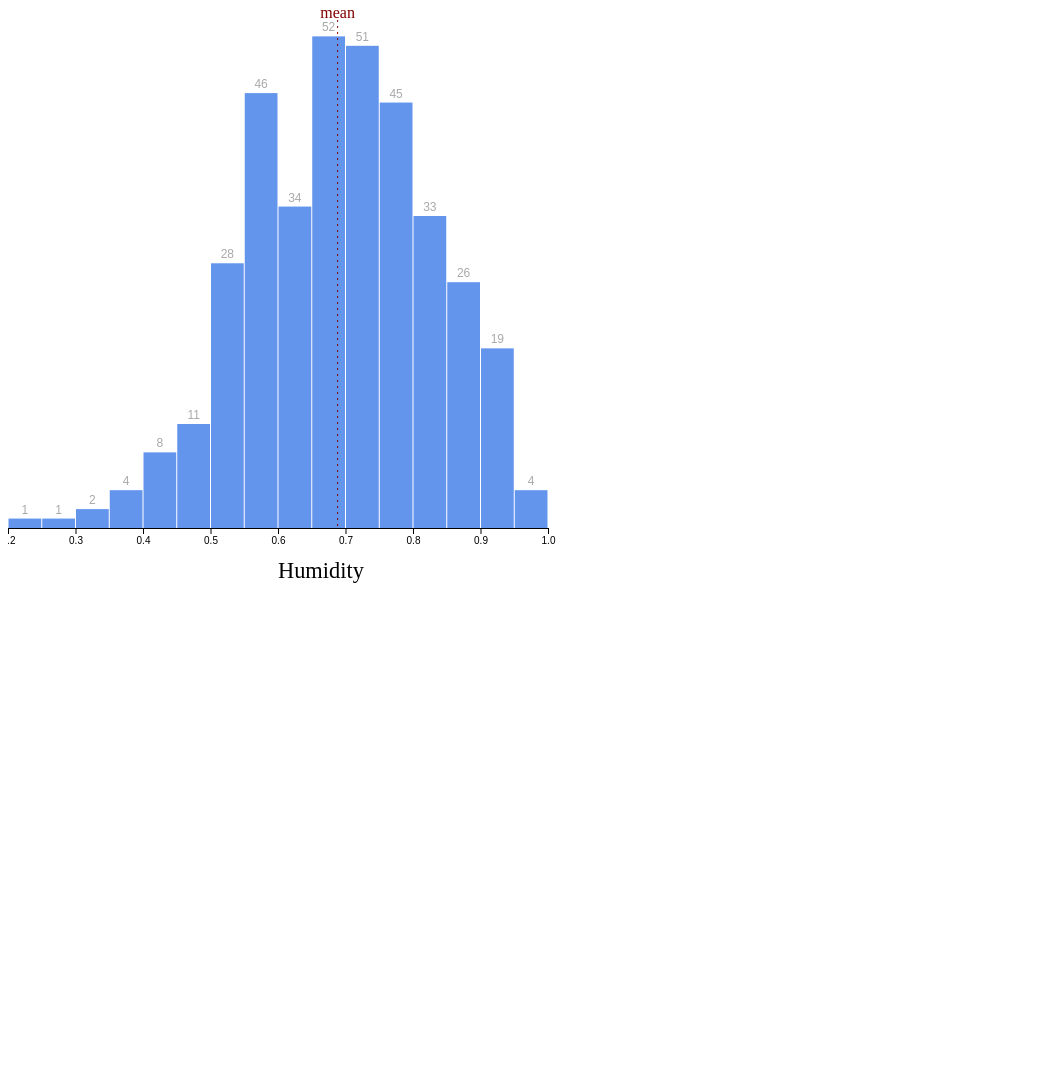
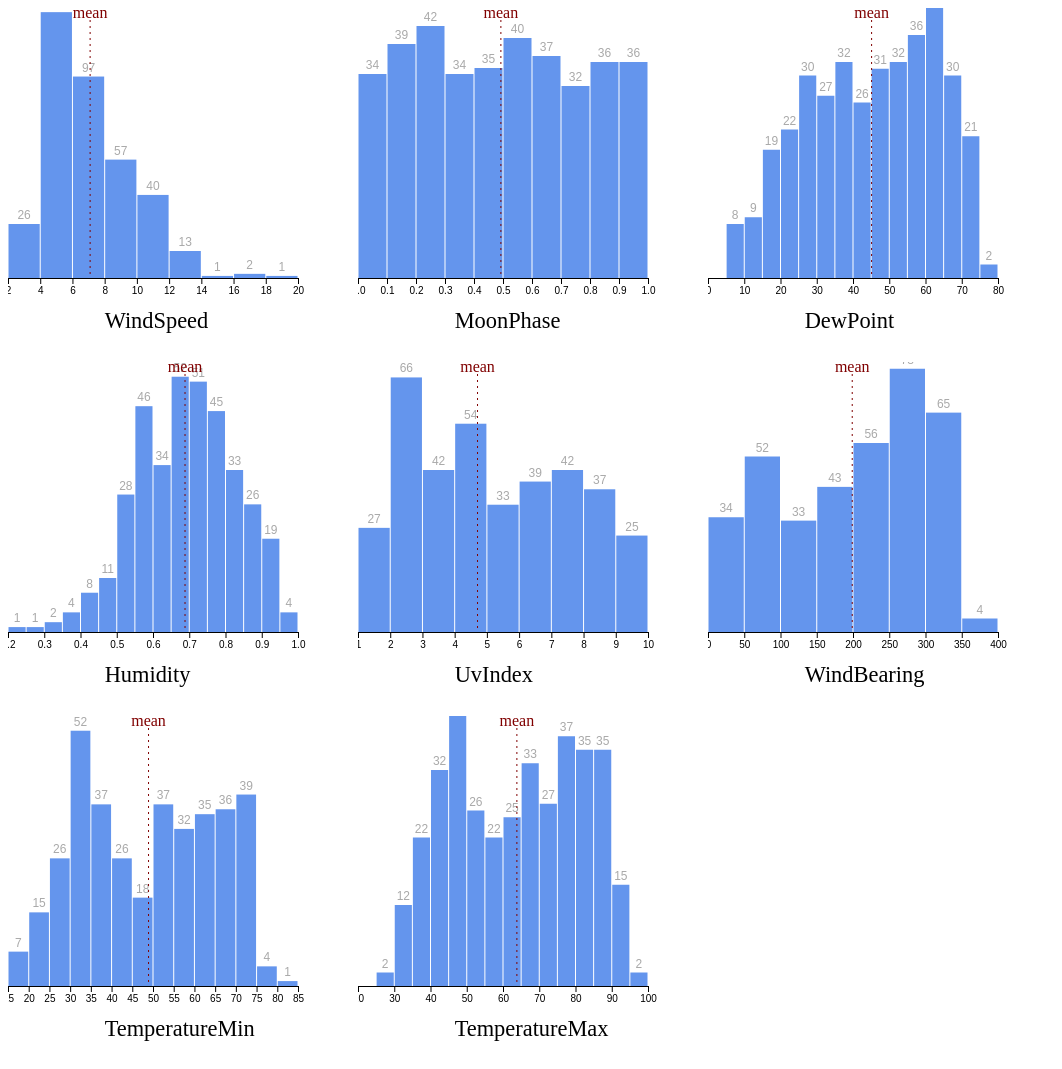
Before and after one commit to raulmenezes/data-visualization-with-D3, a plain HTML site: page bar-chart/index.html in a window 1280 px wide. Shown: the whole page, without its empty margins (0-1062 px from the left). Before the commit the page ends 800 px from the top, so only its background shows below. Drawn offline with Linux system fonts and the light colour scheme.

Commit message:
03-bar-chart - Generalize histogram drawing function to be able to create a chart for any weather metric

```diff
--- a/bar-chart/index.html
+++ b/bar-chart/index.html
@@ -6,6 +6,7 @@
     <body>
         <div id="wrapper"></div>
         <script src="./../../d3.v5.js"></script>
-        <script src="./bar-chart.js"></script>
+        <!-- <script src="./bar-chart.js"></script> -->
+        <script src="./multiple_bar-charts.js"></script>
     </body>
 </html>
--- /dev/null
+++ b/bar-chart/multiple_bar-charts.js
@@ -0,0 +1,134 @@
+async function drawBarChart() {
+  const dataset = await d3.json('../my_weather_data.json')
+  console.log(dataset);
+
+  const width = 350;
+  let dimensions = {
+    width: width,
+    height: width,
+    margin: {
+      top: 30,
+      right: 10,
+      bottom: 50,
+      left: 50,
+    },
+  }
+
+  dimensions.boundedWidth = dimensions.width - dimensions.margin.left - dimensions.margin.right;
+  dimensions.boundedHeight = dimensions.height - dimensions.margin.top - dimensions.margin.bottom;
+
+  const drawHistogram = (metric) => {
+    const metricAccessor = d => d[metric];
+    const yAccessor = d => d.length
+
+    const wrapper = d3.select('#wrapper')
+      .append('svg')
+      .attr('width', dimensions.width)
+      .attr('height', dimensions.height)
+
+    const bounds = wrapper
+      .append('g')
+      .style(
+        'translate',
+        `translate(
+            ${dimensions.margin.left}px,
+            ${dimensions.margin.top}px
+        )`
+      );
+
+    const xScale = d3.scaleLinear()
+      .domain(d3.extent(dataset, metricAccessor))
+      .range([0, dimensions.boundedWidth])
+      .nice();
+
+    const binGenerator = d3.histogram()
+      .domain(xScale.domain())
+      .value(metricAccessor)
+      .thresholds(12);
+    // .thresholds([0, 0.2, 0.4, 0.6, 0.8, 1]);
+
+    const bins = binGenerator(dataset);
+
+    console.log(bins)
+    const yScale = d3.scaleLinear()
+      .domain([0, d3.max(bins, yAccessor)])
+      .range([dimensions.boundedHeight, 0])
+      .nice()
+
+    const binsGroup = bounds.append('g');
+
+    // Create one new <g> element for each bin.
+    // We’re going to place our bars within this group.
+    const binGroups = binsGroup.selectAll('g')
+      .data(bins)
+      .enter().append("g")
+
+    const barPadding = 1
+
+    const binRects = binGroups.append('rect')
+      .attr('x', d => xScale(d.x0) + barPadding / 2)
+      .attr('y', d => yScale(yAccessor(d)))
+      .attr('width', d => d3.max([
+        0,
+        xScale(d.x1) - xScale(d.x0) - barPadding
+      ]))
+      .attr('height', d => dimensions.boundedHeight - yScale(yAccessor(d)))
+      .attr("fill", "cornflowerblue")
+
+    const binText = binGroups.filter(yAccessor)
+      .append('text')
+      .attr("x", d => xScale(d.x0) + (xScale(d.x1) - xScale(d.x0)) / 2)
+      .attr("y", d => yScale(yAccessor(d)) - 5)
+      .text(yAccessor)
+      .style("text-anchor", "middle")
+      .attr("fill", "darkgrey")
+      .style("font-size", "12px")
+      .style("font-family", "sans-serif")
+
+    const mean = d3.mean(dataset, metricAccessor)
+
+    const meanLine = bounds.append('line')
+      .attr("x1", xScale(mean))
+      .attr("x2", xScale(mean))
+      .attr("y1", 12)
+      .attr("y2", dimensions.boundedHeight)
+      .attr("stroke", "maroon")
+      .attr("stroke-dasharray", "2px 4px")
+
+    const meanText = bounds.append('text')
+      .text('mean')
+      .attr("x", xScale(mean))
+      .attr("y", 10)
+      .attr("fill", "maroon")
+      .style("text-anchor", "middle")
+
+    const xAxisGenerator = d3.axisBottom()
+      .scale(xScale)
+
+    const xAxis = bounds.append("g")
+      .call(xAxisGenerator)
+      .style("transform", `translateY(${dimensions.boundedHeight}px)`)
+
+    const xAxisLabel = bounds.append('text')
+      .attr('x', dimensions.boundedWidth / 3)
+      .attr('y', dimensions.boundedHeight + dimensions.margin.bottom)
+      .attr("fill", "black")
+      .style("font-size", "1.4em")
+      .text(metric)
+      .style("text-transform", "capitalize")
+  }
+
+  const metrics = [
+    "windSpeed", "moonPhase",
+    "dewPoint",
+    "humidity",
+    "uvIndex",
+    "windBearing",
+    "temperatureMin",
+    "temperatureMax",
+  ]
+  metrics.forEach(drawHistogram)
+
+}
+
+drawBarChart();
```
